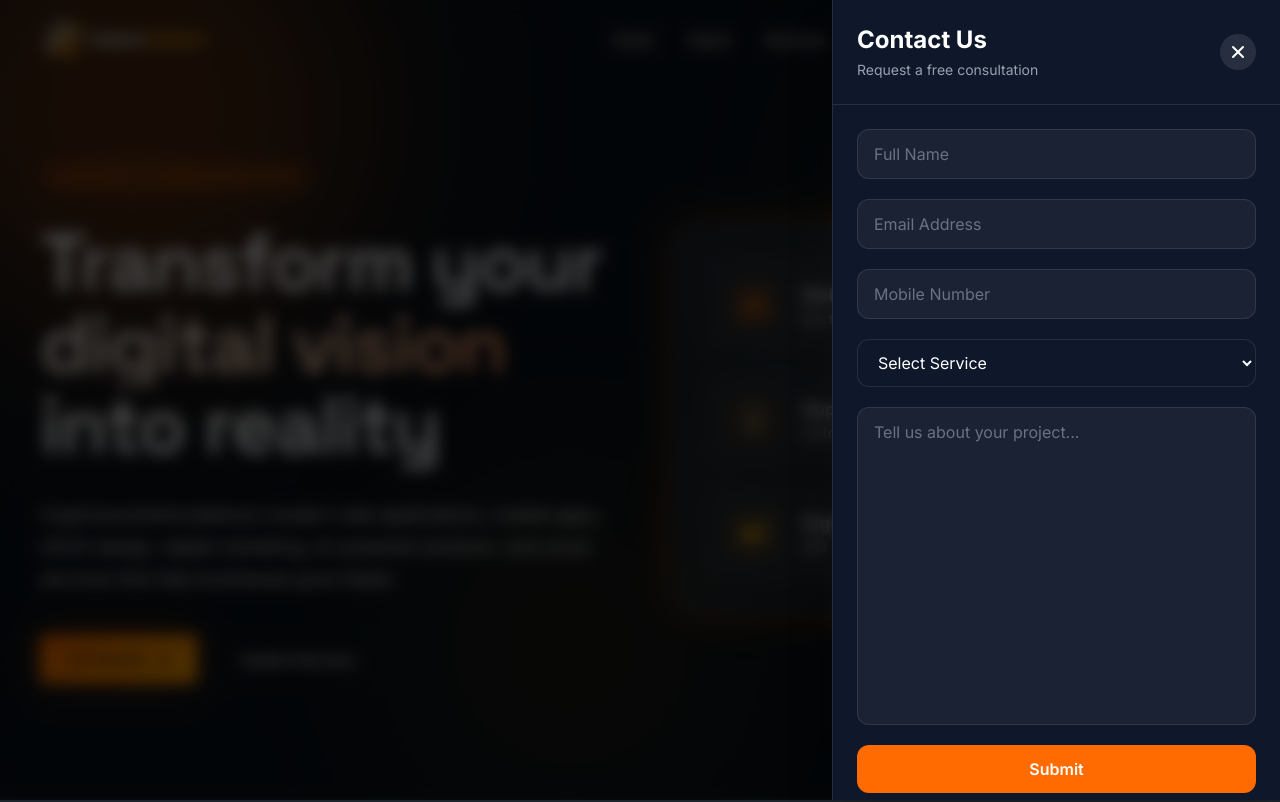
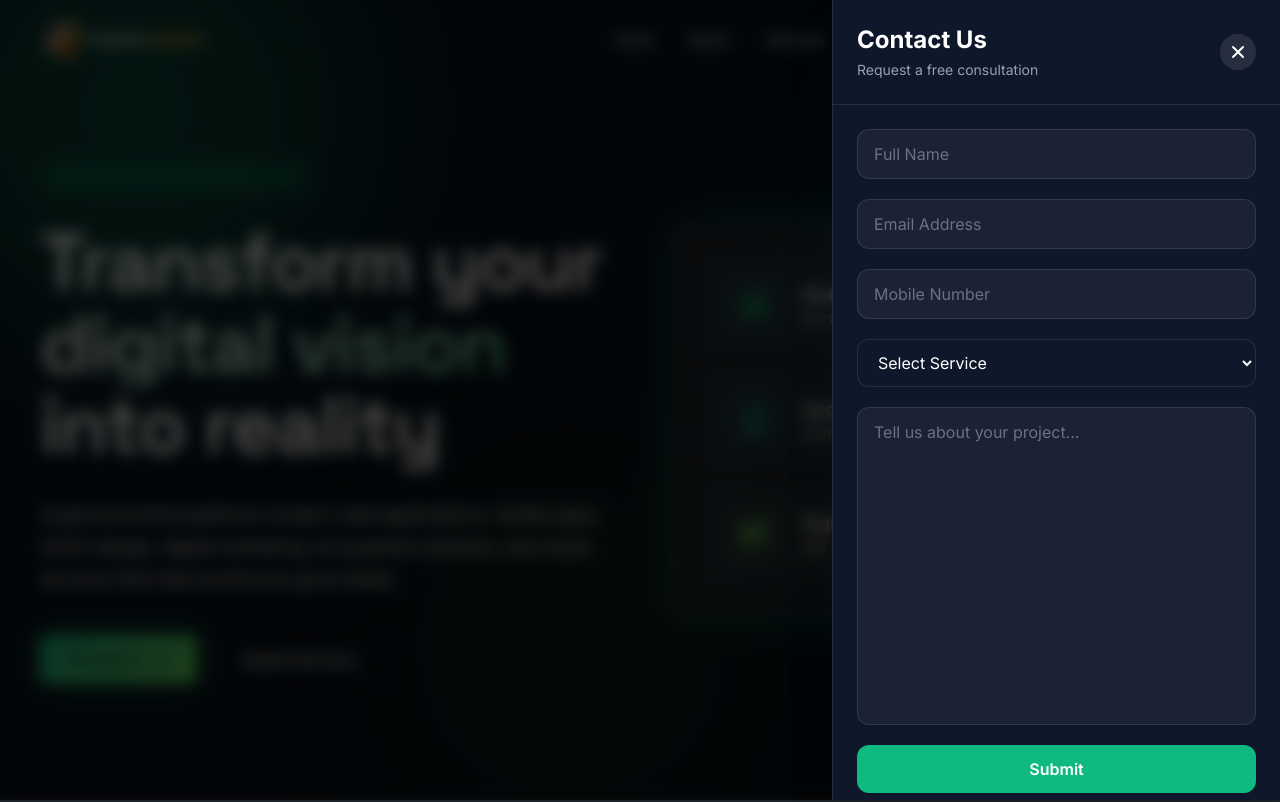
Before and after one commit to Pixelmindsolutions-private-limited/Cognivex_Website, a Next.js app: page / in a window 1280 px wide. Shown: the top 802 px of the page. Built offline with nearby package versions, Linux system fonts and the light colour scheme.

Commit message:
color and

```diff
--- a/app/globals.css
+++ b/app/globals.css
@@ -7,7 +7,7 @@
      Change ONLY these 3 values to re-theme the whole website.
      ============================================================ */
 
-  --brand: #ff6b00;
+  --brand: #10b981;
   --surface: #081018;
   --text: #ffffff;
 
```
